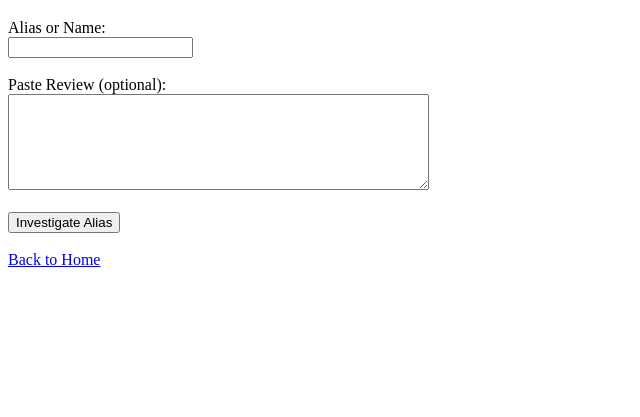
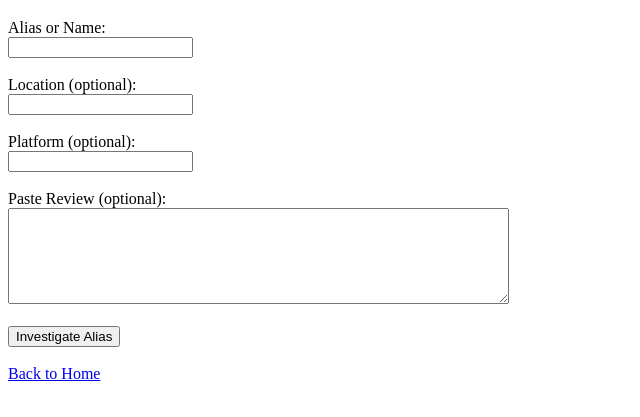
Before and after one commit to ConTROLLAPP/ConTROLL-web, a plain HTML site: page templates/alias_tools.html in a window 1280 px wide. Shown: the part 61-478 px from the top of the page, without its empty margins (0-640 px from the left). Drawn offline with Linux system fonts and the light colour scheme.

Commit message:
Update alias_tools.html

```diff
--- a/templates/alias_tools.html
+++ b/templates/alias_tools.html
@@ -5,11 +5,19 @@
 </head>
 <body>
     <h1>Alias + Ghost Tools</h1>
-    <form method="POST" action="/alias_tools">
+    <form method="POST" action="/api/alias/investigate">
         <label>Alias or Name:</label><br>
-        <input type="text" name="alias"><br><br>
+        <input type="text" name="handle" required><br><br>
+
+        <label>Location (optional):</label><br>
+        <input type="text" name="location"><br><br>
+
+        <label>Platform (optional):</label><br>
+        <input type="text" name="platform"><br><br>
+
         <label>Paste Review (optional):</label><br>
-        <textarea name="review" rows="6" cols="50"></textarea><br><br>
+        <textarea name="review_text" rows="6" cols="60"></textarea><br><br>
+
         <input type="submit" value="Investigate Alias">
     </form>
     <br>
```
